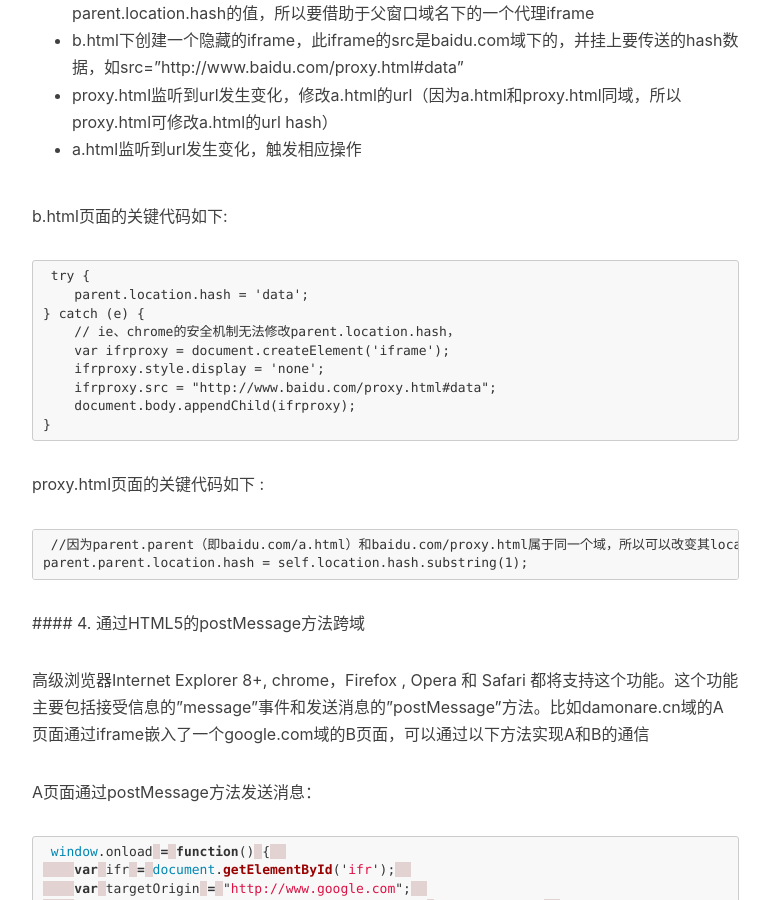
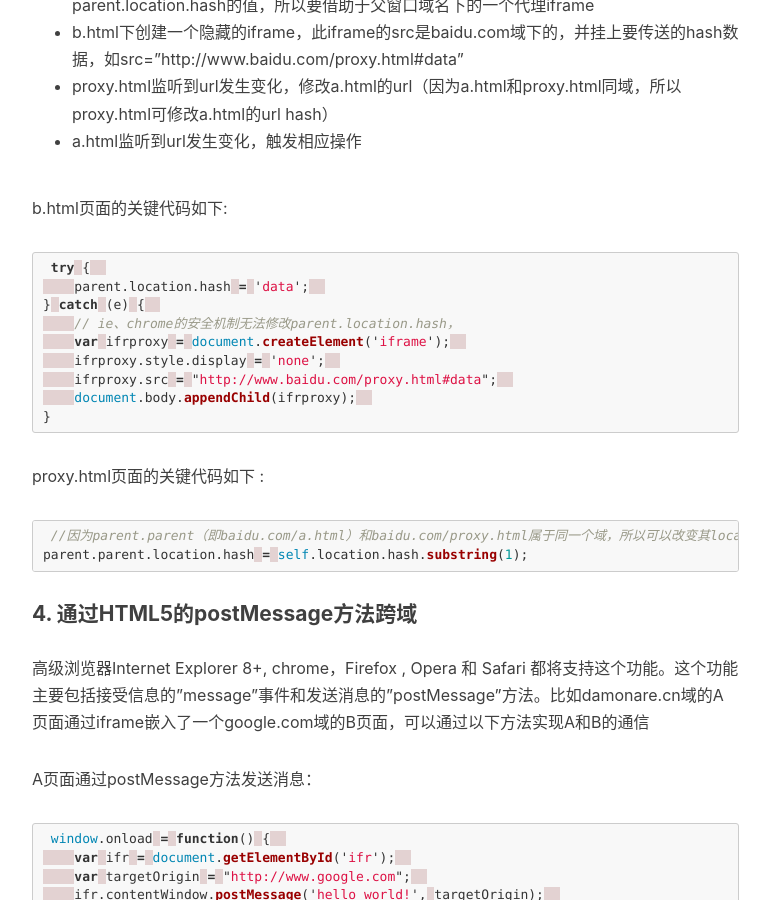
Before and after one commit to arron-chen/arron-chen.github.io, a Jekyll site: the page built from _posts/2017-9-15-js-cross-domain.markdown, in a window 1280 px wide and 900 px high, scrolled down 3136 px. Shown: the whole window, without its empty margins (233-1003 px from the left). Built offline with Jekyll 4.4.1, drawn with Linux system fonts in a browser that asks for light colours; nearby versions of some CDN libraries; comment, search, counter and statistics services are not loaded; some of the changed text lies outside the part shown.

Commit message:
前端跨域

````diff
--- a/_posts/2017-9-15-js-cross-domain.markdown
+++ b/_posts/2017-9-15-js-cross-domain.markdown
@@ -13,7 +13,7 @@
 基本每一个前端develper对于跨域都不会陌生，在自我学习和实际项目应用中踩过这个坑的想必不会少。前端跨域的解决方案根据应用场景的区别也会有多种形式，对于这些，以 **blog** 的方式记录并总结，留待他日使用。
 
 # 正文
- ####  1. 跨域的定义？
+####  1. 跨域的定义？
 
 跨域一词从字面意思看，就是跨域名嘛，但实际上跨域的范围绝对不止那么狭隘。具体概念如下：只要协议、域名、端口有任何一个不同，都被当作是不同的域。之所以会产生跨域这个问题呢，其实也很容易想明白，要是随便引用外部文件，不同标签下的页面引用类似的彼此的文件，浏览器很容易懵逼的，安全也得不到保障了就。什么事，都是安全第一嘛。但在安全限制的同时也给注入iframe或是ajax应用上带来了不少麻烦。所以我们要通过一些方法使本域的js能够操作其他域的页面对象或者使其他域的js能操作本域的页面对象（iframe之间）。下面是具体的跨域情况详解：
 
@@ -46,6 +46,7 @@
 ####  2.  通过document.domain跨域
 
 前面说过了，浏览器有一个同源策略，其限制之一是不能通过ajax的方法去请求不同源中的文档。 第二个限制是浏览器中不同域的框架之间是不能进行js的交互操作的。不同的框架之间是可以获取window对象的，但却无法获取相应的属性和方法。比如，有一个页面，它的地址是http://www.damonare.cn/a.html ， 在这个页面里面有一个iframe，它的src是http://damonare.cn/b.html, 很显然，这个页面与它里面的iframe框架是不同域的，所以我们是无法通过在页面中书写js代码来获取iframe中的东西的：
+
 ``` html
 <script type="text/javascript">
     function test(){
@@ -79,7 +80,7 @@
 ```
 修改document.domain的方法只适用于不同子域的框架间的交互。
 
- ####  3. 通过location.hash跨域
+####  3. 通过location.hash跨域
 
 因为父窗口可以对iframe进行URL读写，iframe也可以读写父窗口的URL，URL有一部分被称为hash，就是#号及其后面的字符，它一般用于浏览器锚点定位，Server端并不关心这部分，应该说HTTP请求过程中不会携带hash，所以这部分的修改不会产生HTTP请求，但是会产生浏览器历史记录。此方法的原理就是改变URL的hash部分来进行双向通信。每个window通过改变其他 window的location来发送消息（由于两个页面不在同一个域下IE、Chrome不允许修改parent.location.hash的值，所以要借助于父窗口域名下的一个代理iframe），并通过监听自己的URL的变化来接收消息。这个方式的通信会造成一些不必要的浏览器历史记录，而且有些浏览器不支持onhashchange事件，需要轮询来获知URL的改变，最后，这样做也存在缺点，诸如数据直接暴露在了url中，数据容量和类型都有限等。下面举例说明：
 
@@ -94,7 +95,8 @@
  * a.html监听到url发生变化，触发相应操作
 
 b.html页面的关键代码如下:
-``` html
+
+``` js
  try {
     parent.location.hash = 'data';
 } catch (e) {
@@ -109,12 +111,12 @@
 proxy.html页面的关键代码如下 :
 
 
-``` html
+``` js
  //因为parent.parent（即baidu.com/a.html）和baidu.com/proxy.html属于同一个域，所以可以改变其location.hash的值
 parent.parent.location.hash = self.location.hash.substring(1);
 ```
 
- ####  4. 通过HTML5的postMessage方法跨域
+####  4. 通过HTML5的postMessage方法跨域
 
 高级浏览器Internet Explorer 8+, chrome，Firefox , Opera 和 Safari 都将支持这个功能。这个功能主要包括接受信息的”message”事件和发送消息的”postMessage”方法。比如damonare.cn域的A页面通过iframe嵌入了一个google.com域的B页面，可以通过以下方法实现A和B的通信
 
@@ -195,7 +197,7 @@
   - JSONP的优点是：它不像XMLHttpRequest对象实现的Ajax请求那样受到同源策略的限制；它的兼容性更好，在更加古老的浏览器中都可以运行，不需要XMLHttpRequest或ActiveX的支持；并且在请求完毕后可以通过调用callback的方式回传结果。
   - JSONP的缺点则是：它只支持GET请求而不支持POST等其它类型的HTTP请求；它只支持跨域HTTP请求这种情况，不能解决不同域的两个页面之间如何进行JavaScript调用的问题。
 
- ####  6. 通过CORS跨域
+####  6. 通过CORS跨域
 
 CORS（Cross-Origin Resource Sharing）跨域资源共享，定义了必须在访问跨域资源时，浏览器与服务器应该如何沟通。CORS背后的基本思想就是使用自定义的HTTP头部让浏览器与服务器进行沟通，从而决定请求或响应是应该成功还是失败。目前，所有浏览器都支持该功能，IE浏览器不能低于IE10。整个CORS通信过程，都是浏览器自动完成，不需要用户参与。对于开发者来说，CORS通信与同源的AJAX通信没有差别，代码完全一样。浏览器一旦发现AJAX请求跨源，就会自动添加一些附加的头信息，有时还会多出一次附加的请求，但用户不会有感觉。
 
@@ -228,7 +230,7 @@
 
 CORS与JSONP相比，无疑更为先进、方便和可靠。
 
- ####  7. 通过window.name跨域
+####  7. 通过window.name跨域
 
 window对象有个name属性，该属性有个特征：即在一个窗口(window)的生命周期内,窗口载入的所有的页面都是共享一个window.name的，每个页面对window.name都有读写的权限，window.name是持久存在一个窗口载入过的所有页面中的，并不会因新页面的载入而进行重置。
 
````
